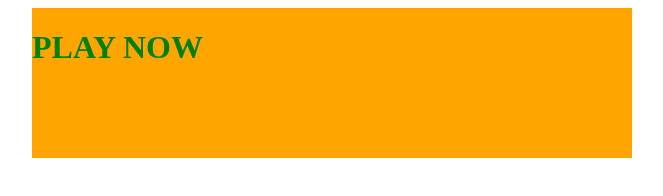
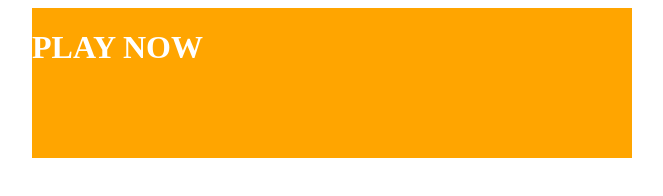
Before and after one commit to aritzetxa/Tetris, a plain HTML site: page index.html in a window 1280 px wide. Shown: the whole page, without its empty margins (544-1207 px from the left). Drawn offline with Linux system fonts and the light colour scheme.

Commit message:
Add class text-white css.css

```diff
--- a/css.css
+++ b/css.css
@@ -11,3 +11,7 @@ h1{
 	position: fixed;
 	left: 45%;
 }
+
+.text-white{
+	color: white;
+}
--- a/index.html
+++ b/index.html
@@ -25,7 +25,7 @@ proident, sunt in culpa qui officia deserunt mollit anim id est laborum.</p>
 <img src="test.png" alt="Test" height="320" width="320">
 -->
 <div>
-<a href="tetris.html"><h1>PLAY NOW</h1></a>
+<a href="tetris.html"><h1 class="text-white">PLAY NOW</h1></a>
 </div>
 </body>
 </html>
```
